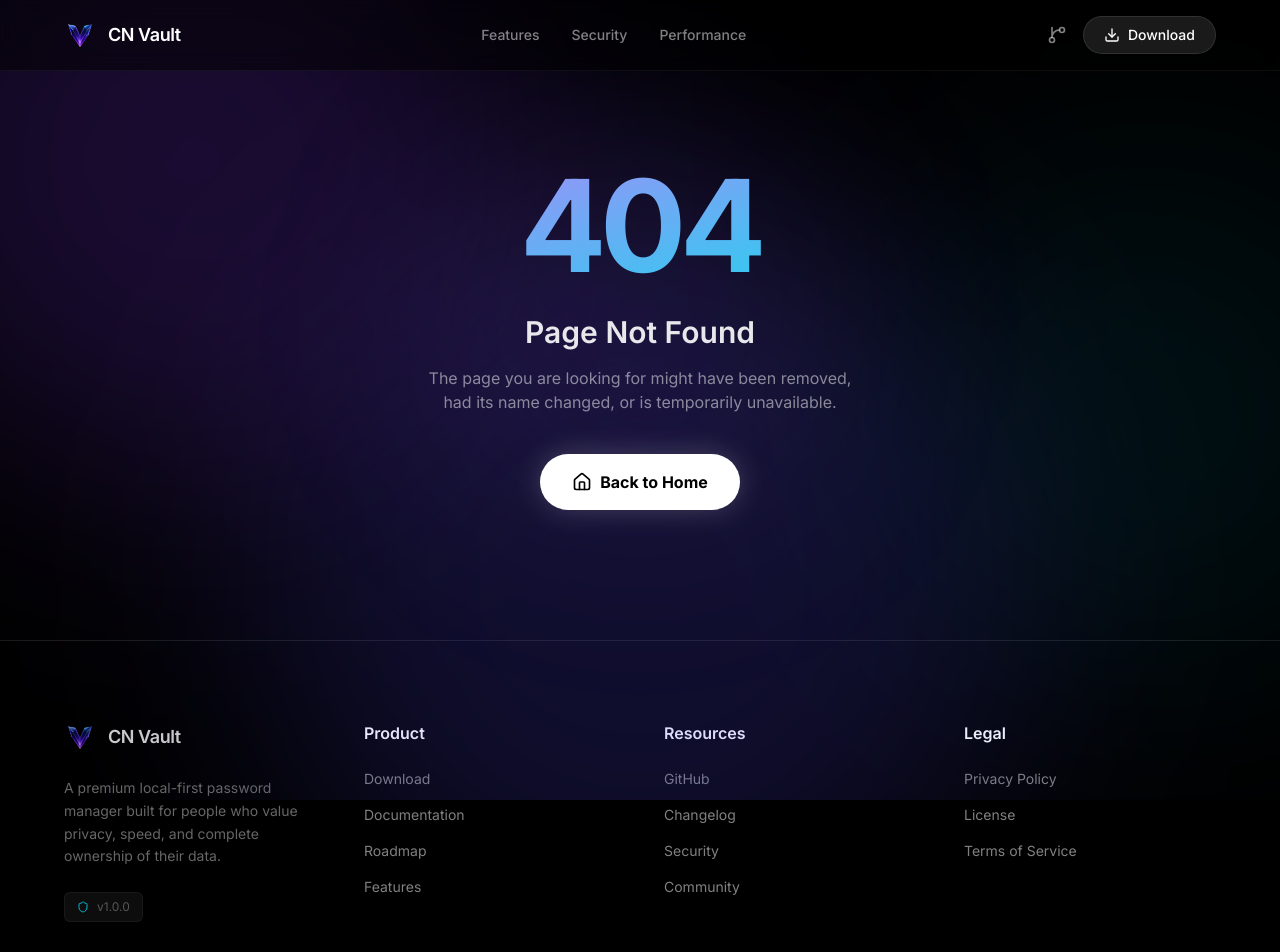
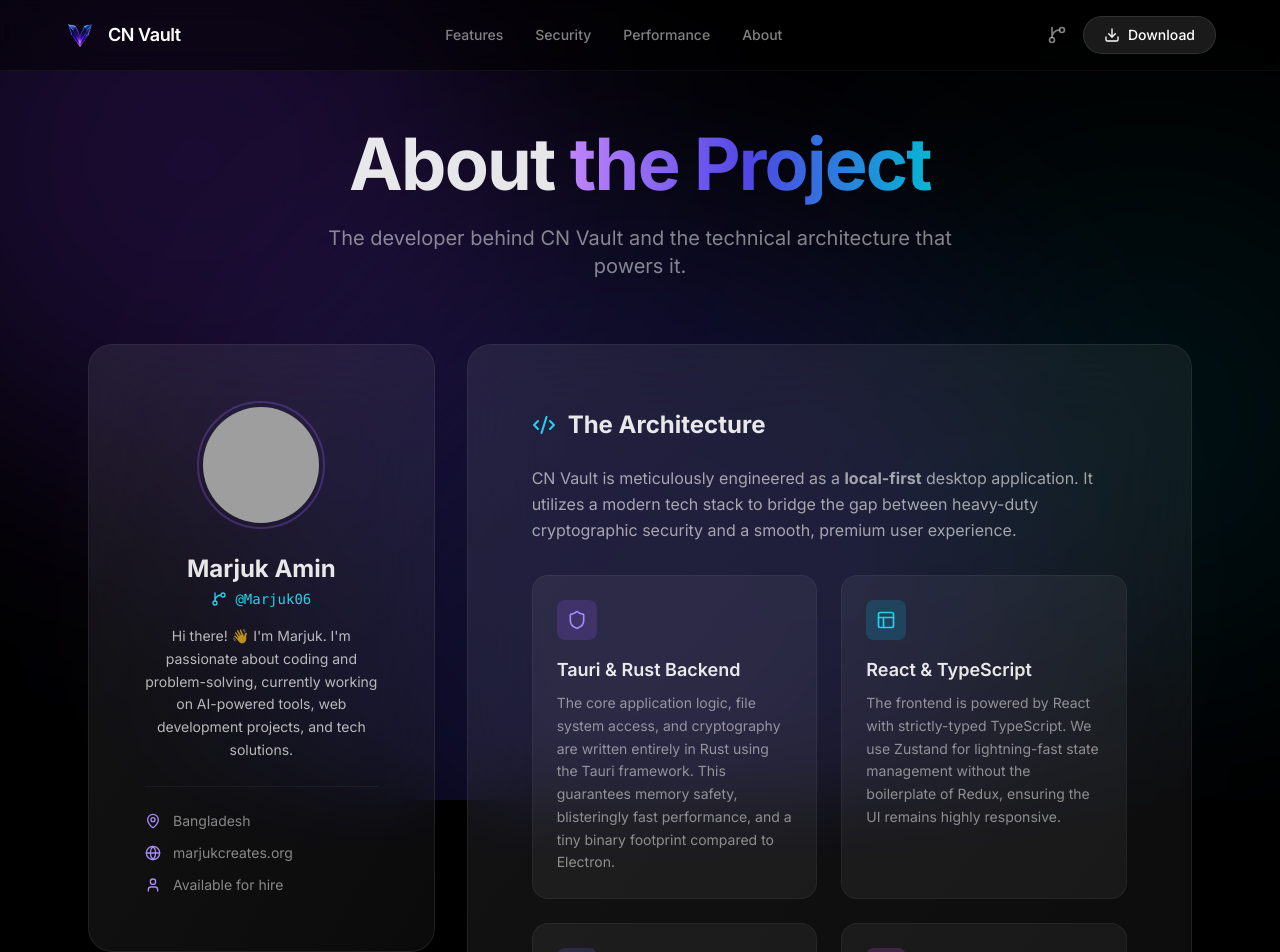
Before and after one commit to Marjuk06/cn-vault-landing, a React (Vite) app: page /about in a window 1280 px wide. Shown: the top 952 px of the page. Built offline with nearby package versions, Linux system fonts and the light colour scheme; grey boxes are pictures that could not be loaded.

Commit message:
feat: add About page and link it in the navbar

```diff
--- a/src/App.tsx
+++ b/src/App.tsx
@@ -3,6 +3,7 @@
 import { Footer } from './components/ui/Footer';
 import { HomePage } from './pages/HomePage';
 import { DownloadPage } from './pages/DownloadPage';
+import { AboutPage } from './pages/AboutPage';
 import { NotFoundPage } from './pages/NotFoundPage';
 
 function App() {
@@ -22,6 +23,7 @@
           <Routes>
             <Route path="/" element={<HomePage />} />
             <Route path="/download" element={<DownloadPage />} />
+            <Route path="/about" element={<AboutPage />} />
             <Route path="*" element={<NotFoundPage />} />
           </Routes>
         </main>
--- a/src/components/ui/Navbar.tsx
+++ b/src/components/ui/Navbar.tsx
@@ -25,12 +25,14 @@
               <a href="#features" className="hover:text-white transition-colors">Features</a>
               <a href="#security" className="hover:text-white transition-colors">Security</a>
               <a href="#performance" className="hover:text-white transition-colors">Performance</a>
+              <Link to="/about" className="hover:text-white transition-colors">About</Link>
             </>
           ) : (
             <>
               <Link to="/#features" className="hover:text-white transition-colors">Features</Link>
               <Link to="/#security" className="hover:text-white transition-colors">Security</Link>
               <Link to="/#performance" className="hover:text-white transition-colors">Performance</Link>
+              <Link to="/about" className="hover:text-white transition-colors">About</Link>
             </>
           )}
         </nav>
--- /dev/null
+++ b/src/pages/AboutPage.tsx
@@ -0,0 +1,149 @@
+import { motion } from 'framer-motion';
+import { GitBranch, Globe, MapPin, User as UserIcon, Code2, Database, Shield, Layout, Blocks } from 'lucide-react';
+import { GlassCard } from '../components/ui/GlassCard';
+
+export const AboutPage = () => {
+  return (
+    <div className="pt-32 pb-24 min-h-screen max-w-6xl mx-auto px-6">
+      <motion.div
+        initial={{ opacity: 0, y: 20 }}
+        animate={{ opacity: 1, y: 0 }}
+        className="text-center mb-16"
+      >
+        <h1 className="text-5xl md:text-7xl font-bold mb-6 tracking-tight">
+          About <span className="text-gradient">the Project</span>
+        </h1>
+        <p className="text-xl text-white/50 max-w-2xl mx-auto">
+          The developer behind CN Vault and the technical architecture that powers it.
+        </p>
+      </motion.div>
+
+      <div className="grid grid-cols-1 lg:grid-cols-12 gap-8">
+        {/* Developer Profile Section */}
+        <motion.div
+          initial={{ opacity: 0, x: -20 }}
+          animate={{ opacity: 1, x: 0 }}
+          transition={{ delay: 0.1 }}
+          className="lg:col-span-4"
+        >
+          <GlassCard glow className="p-8 sticky top-32">
+            <div className="flex flex-col items-center text-center">
+              <div className="w-32 h-32 rounded-full overflow-hidden mb-6 border-2 border-violet-500/30 p-1">
+                <img
+                  src="https://avatars.githubusercontent.com/u/219376926?v=4"
+                  alt="Marjuk Amin"
+                  className="w-full h-full rounded-full object-cover"
+                />
+              </div>
+              <h2 className="text-2xl font-bold mb-1">Marjuk Amin</h2>
+              <a href="https://github.com/Marjuk06" target="_blank" rel="noreferrer" className="text-cyan-400 hover:text-cyan-300 transition-colors text-sm font-mono mb-4 flex items-center justify-center gap-2">
+                <GitBranch className="w-4 h-4" />
+                @Marjuk06
+              </a>
+
+              <p className="text-white/70 text-sm mb-6 leading-relaxed">
+                Hi there! 👋 I'm Marjuk. I'm passionate about coding and problem-solving, currently working on AI-powered tools, web development projects, and tech solutions.
+              </p>
+
+              <div className="w-full space-y-3 pt-6 border-t border-white/5">
+                <div className="flex items-center gap-3 text-sm text-white/50">
+                  <MapPin className="w-4 h-4 text-violet-400" />
+                  <span>Bangladesh</span>
+                </div>
+                <div className="flex items-center gap-3 text-sm text-white/50">
+                  <Globe className="w-4 h-4 text-violet-400" />
+                  <a href="https://marjukcreates.org/" target="_blank" rel="noreferrer" className="hover:text-white transition-colors">marjukcreates.org</a>
+                </div>
+                <div className="flex items-center gap-3 text-sm text-white/50">
+                  <UserIcon className="w-4 h-4 text-violet-400" />
+                  <span>Available for hire</span>
+                </div>
+              </div>
+            </div>
+          </GlassCard>
+        </motion.div>
+
+        {/* Project Build Architecture Section */}
+        <motion.div
+          initial={{ opacity: 0, x: 20 }}
+          animate={{ opacity: 1, x: 0 }}
+          transition={{ delay: 0.2 }}
+          className="lg:col-span-8 space-y-8"
+        >
+          <GlassCard className="p-8 md:p-10">
+            <h3 className="text-2xl font-bold mb-6 flex items-center gap-3">
+              <Code2 className="w-6 h-6 text-cyan-400" />
+              The Architecture
+            </h3>
+            <p className="text-white/60 mb-8 leading-relaxed">
+              CN Vault is meticulously engineered as a <strong>local-first</strong> desktop application. It utilizes a modern tech stack to bridge the gap between heavy-duty cryptographic security and a smooth, premium user experience.
+            </p>
+
+            <div className="grid grid-cols-1 md:grid-cols-2 gap-6">
+              <div className="p-6 rounded-2xl bg-white/5 border border-white/5 hover:border-violet-500/30 transition-colors">
+                <div className="w-10 h-10 rounded-lg bg-violet-500/20 flex items-center justify-center mb-4">
+                  <Shield className="w-5 h-5 text-violet-400" />
+                </div>
+                <h4 className="text-lg font-semibold mb-2">Tauri & Rust Backend</h4>
+                <p className="text-sm text-white/50 leading-relaxed">
+                  The core application logic, file system access, and cryptography are written entirely in Rust using the Tauri framework. This guarantees memory safety, blisteringly fast performance, and a tiny binary footprint compared to Electron.
+                </p>
+              </div>
+
+              <div className="p-6 rounded-2xl bg-white/5 border border-white/5 hover:border-cyan-500/30 transition-colors">
+                <div className="w-10 h-10 rounded-lg bg-cyan-500/20 flex items-center justify-center mb-4">
+                  <Layout className="w-5 h-5 text-cyan-400" />
+                </div>
+                <h4 className="text-lg font-semibold mb-2">React & TypeScript</h4>
+                <p className="text-sm text-white/50 leading-relaxed">
+                  The frontend is powered by React with strictly-typed TypeScript. We use Zustand for lightning-fast state management without the boilerplate of Redux, ensuring the UI remains highly responsive.
+                </p>
+              </div>
+
+              <div className="p-6 rounded-2xl bg-white/5 border border-white/5 hover:border-indigo-500/30 transition-colors">
+                <div className="w-10 h-10 rounded-lg bg-indigo-500/20 flex items-center justify-center mb-4">
+                  <Database className="w-5 h-5 text-indigo-400" />
+                </div>
+                <h4 className="text-lg font-semibold mb-2">Local SQLite</h4>
+                <p className="text-sm text-white/50 leading-relaxed">
+                  All your data stays yours. The vault is securely stored in a local SQLite database file, utilizing Write-Ahead Logging (WAL) for atomic, corruption-resistant transactions.
+                </p>
+              </div>
+
+              <div className="p-6 rounded-2xl bg-white/5 border border-white/5 hover:border-fuchsia-500/30 transition-colors">
+                <div className="w-10 h-10 rounded-lg bg-fuchsia-500/20 flex items-center justify-center mb-4">
+                  <Blocks className="w-5 h-5 text-fuchsia-400" />
+                </div>
+                <h4 className="text-lg font-semibold mb-2">Tailwind & Framer</h4>
+                <p className="text-sm text-white/50 leading-relaxed">
+                  The premium aesthetic is achieved through TailwindCSS utility classes, paired with Framer Motion for buttery-smooth micro-animations, layout transitions, and the distinct glassmorphism glow.
+                </p>
+              </div>
+            </div>
+          </GlassCard>
+
+          <GlassCard className="p-8 md:p-10 border-violet-500/20">
+            <h3 className="text-xl font-bold mb-4">Cryptographic Foundations</h3>
+            <p className="text-sm text-white/60 leading-relaxed mb-4">
+              Our security layer assumes the host machine could be compromised. We employ defense-in-depth measures:
+            </p>
+            <ul className="space-y-3 text-sm text-white/50">
+              <li className="flex items-start gap-3">
+                <span className="text-violet-400 mt-0.5">•</span>
+                <span><strong>Argon2id (v0x13):</strong> Hardened key derivation using the winner of the Password Hashing Competition to prevent GPU brute-forcing.</span>
+              </li>
+              <li className="flex items-start gap-3">
+                <span className="text-violet-400 mt-0.5">•</span>
+                <span><strong>AES-256-GCM:</strong> Authenticated symmetric encryption for all vault entries.</span>
+              </li>
+              <li className="flex items-start gap-3">
+                <span className="text-violet-400 mt-0.5">•</span>
+                <span><strong>Memory Zeroization:</strong> Passwords and derived keys are actively wiped from RAM immediately after they are used.</span>
+              </li>
+            </ul>
+          </GlassCard>
+        </motion.div>
+      </div>
+    </div>
+  );
+};
```
Also changed, not shown: 1 other file (tests, documents, lock files or other folders).
